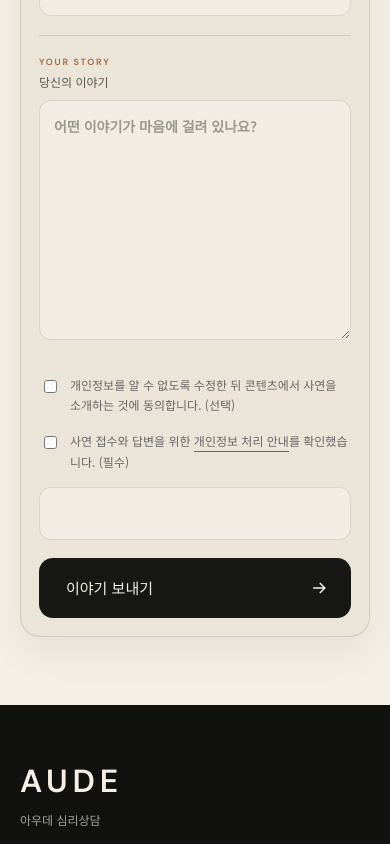
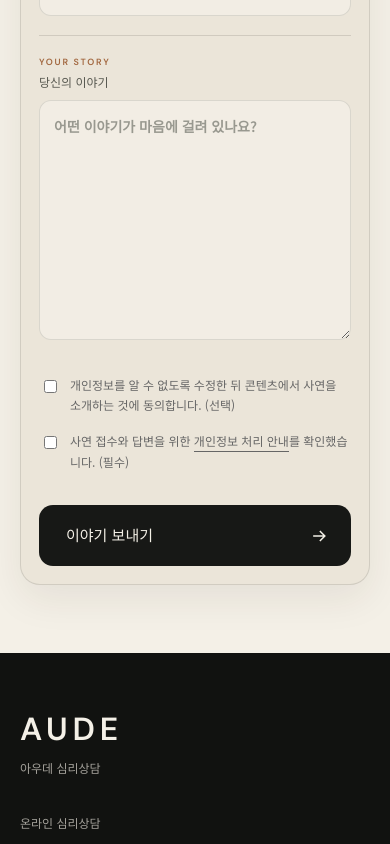
Before and after one commit to oups1004-sketch/aude-counseling, a Next.js app: page / in a window 390 px wide. Shown: the part 4627-5471 px from the top of the page. Built offline with nearby package versions, Linux system fonts and the light colour scheme.

Commit message:
Style native counseling submission form

```diff
--- a/app/globals.css
+++ b/app/globals.css
@@ -278,3 +278,28 @@
   .storyForm .submitButton{min-height:58px;margin-top:18px;border-radius:14px}
   .storyForm .success{margin:13px 2px 0}
 }
+
+
+.honeypot{position:absolute!important;left:-10000px!important;width:1px!important;height:1px!important;opacity:0!important;pointer-events:none!important}
+.submitButton:disabled{cursor:wait;opacity:.7}
+.requestForm{margin-top:28px;padding-top:26px;border-top:1px solid var(--line)}
+.requestFormGrid{display:grid;grid-template-columns:1fr 1fr;gap:17px}
+.requestForm label{display:block;margin-bottom:17px}
+.requestForm label>span{display:flex;justify-content:space-between;margin-bottom:7px;color:#55564f;font-size:12px;font-weight:600}
+.requestForm label>span small{color:#8b8c84;font-size:10px;font-weight:400}
+.requestForm input:not([type=checkbox]),.requestForm select,.requestForm textarea{width:100%;padding:12px 13px;border:1px solid var(--line);border-radius:10px;outline:0;background:rgba(255,255,255,.28);color:var(--ink);font:inherit;font-size:13px}
+.requestForm textarea{resize:vertical}
+.requestForm input:focus,.requestForm select:focus,.requestForm textarea:focus{border-color:var(--copper);box-shadow:0 0 0 3px rgba(162,103,63,.09)}
+.requestForm .check{display:flex;margin:8px 0 18px}
+.requestForm .check>span{display:inline;margin:0;color:#666;font-weight:400}
+.requestSuccess{margin-top:28px;padding:27px;border:1px solid rgba(73,97,66,.22);background:rgba(73,97,66,.07);text-align:center}
+.requestSuccess span,.requestSuccess strong{display:block}
+.requestSuccess span{color:#496142;font-size:13px}
+.requestSuccess strong{margin-top:7px;font:500 18px 'Noto Serif KR'}
+@media(max-width:560px){
+  .requestFormGrid{grid-template-columns:1fr;gap:0}
+  .requestForm{margin-top:24px;padding-top:22px}
+  .requestForm input:not([type=checkbox]),.requestForm select,.requestForm textarea{min-height:47px;font-size:14px}
+  .requestForm textarea{min-height:100px}
+  .requestSuccess{padding:23px 18px}
+}
```
